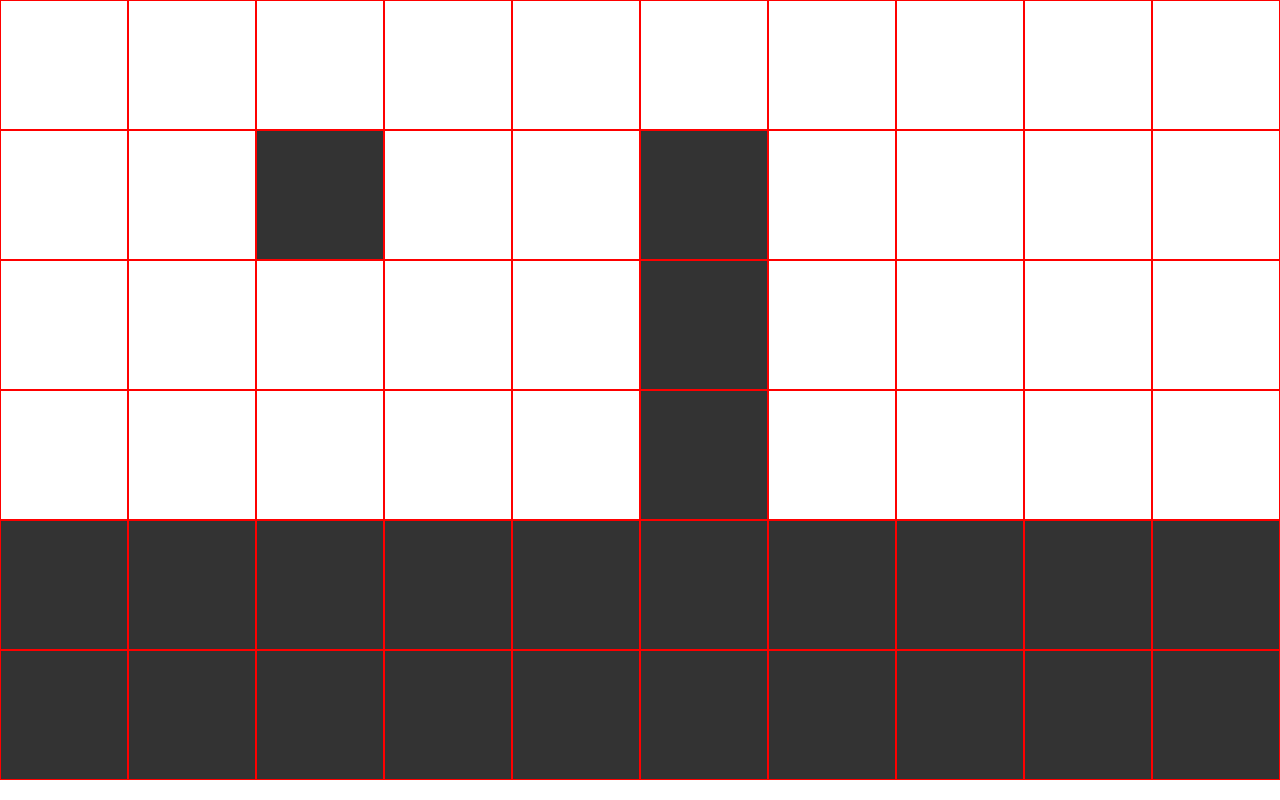
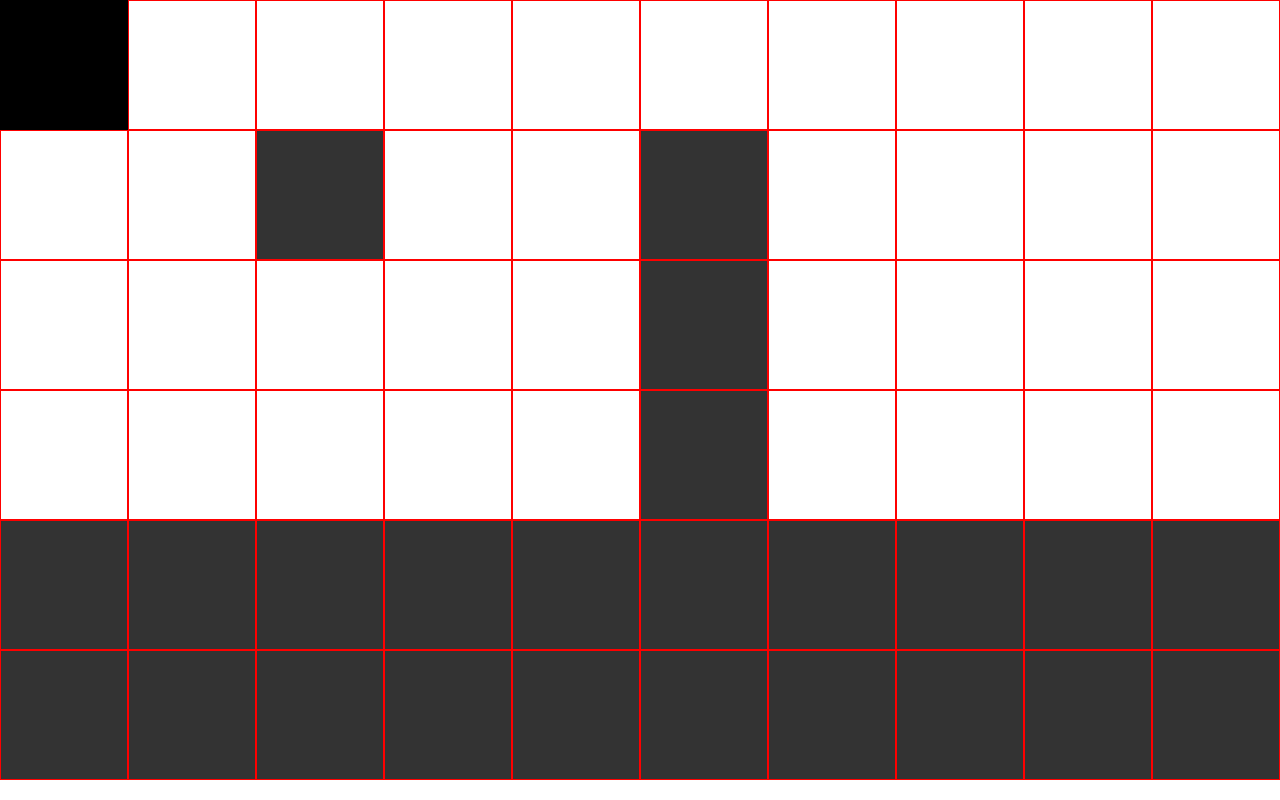
Before and after one commit to eschirtz/abstraction, a Vue app: page / in a window 1280 px wide. Built offline with nearby package versions, Linux system fonts and the light colour scheme.

Commit message:
render character

```diff
--- a/src/App.vue
+++ b/src/App.vue
@@ -14,14 +14,32 @@ onMounted(() => {
 </script>
 
 <template>
-  <div class="grid-container">
-    <div v-for="i in backgroundMap" class="grid-item">
-      <div class="grid-item-content" :class="i"></div>
+  <div class="main">
+    <!-- Environment background -->
+    <div class="grid-container">
+      <div v-for="i in backgroundMap" class="grid-item">
+        <div class="grid-item-content" :class="i"></div>
+      </div>
     </div>
+    <!-- Character -->
+    <div class="character"></div>
   </div>
 </template>
 
 <style scoped>
+.main {
+  position: relative;
+}
+
+.character {
+  width: v-bind("(1 / 10) * 100 + `%`");
+  height: v-bind("(1 / 6) * 100 + `%`");
+  background: black;
+  position: absolute;
+  top: 0;
+  left: 0;
+}
+
 .grid-container {
   display: grid;
   grid-template-columns: repeat(10, 1fr);
```
Also changed, not shown: src/game/Character.ts (added, +11 -0 lines).
